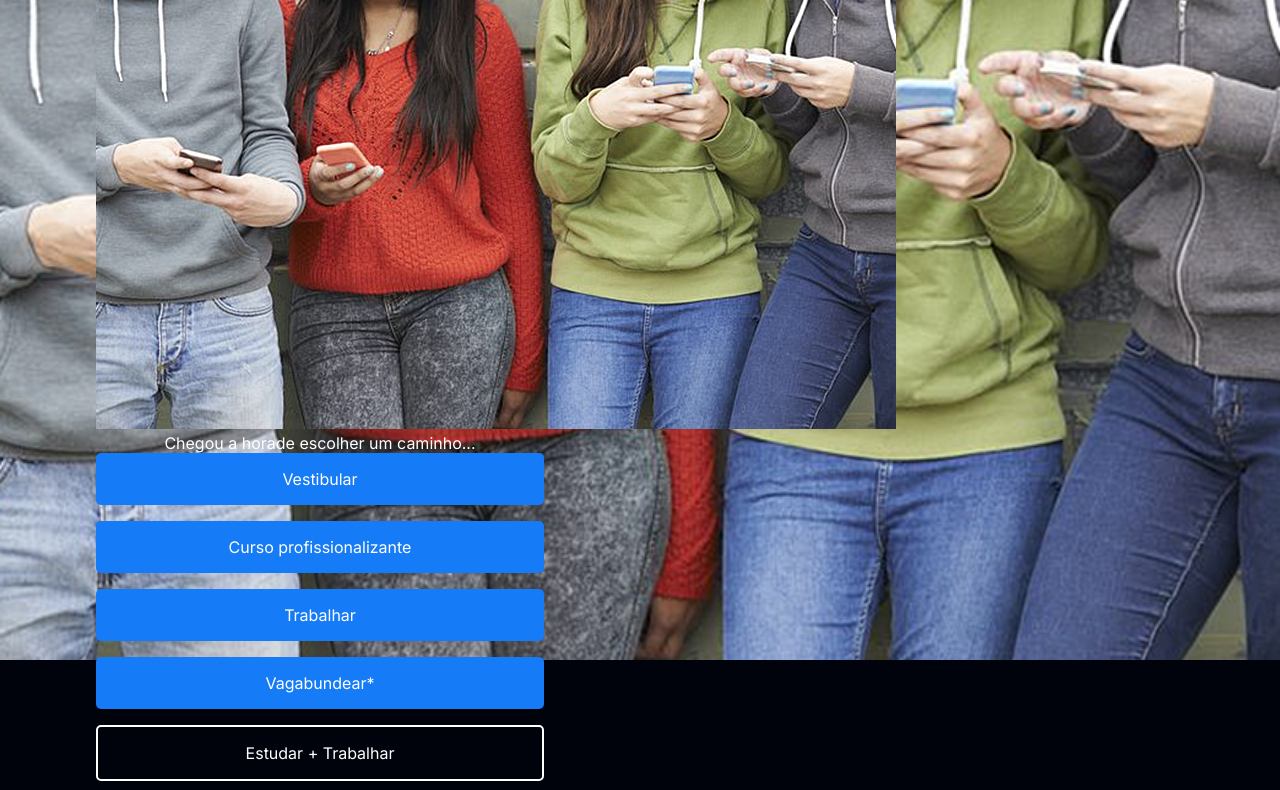
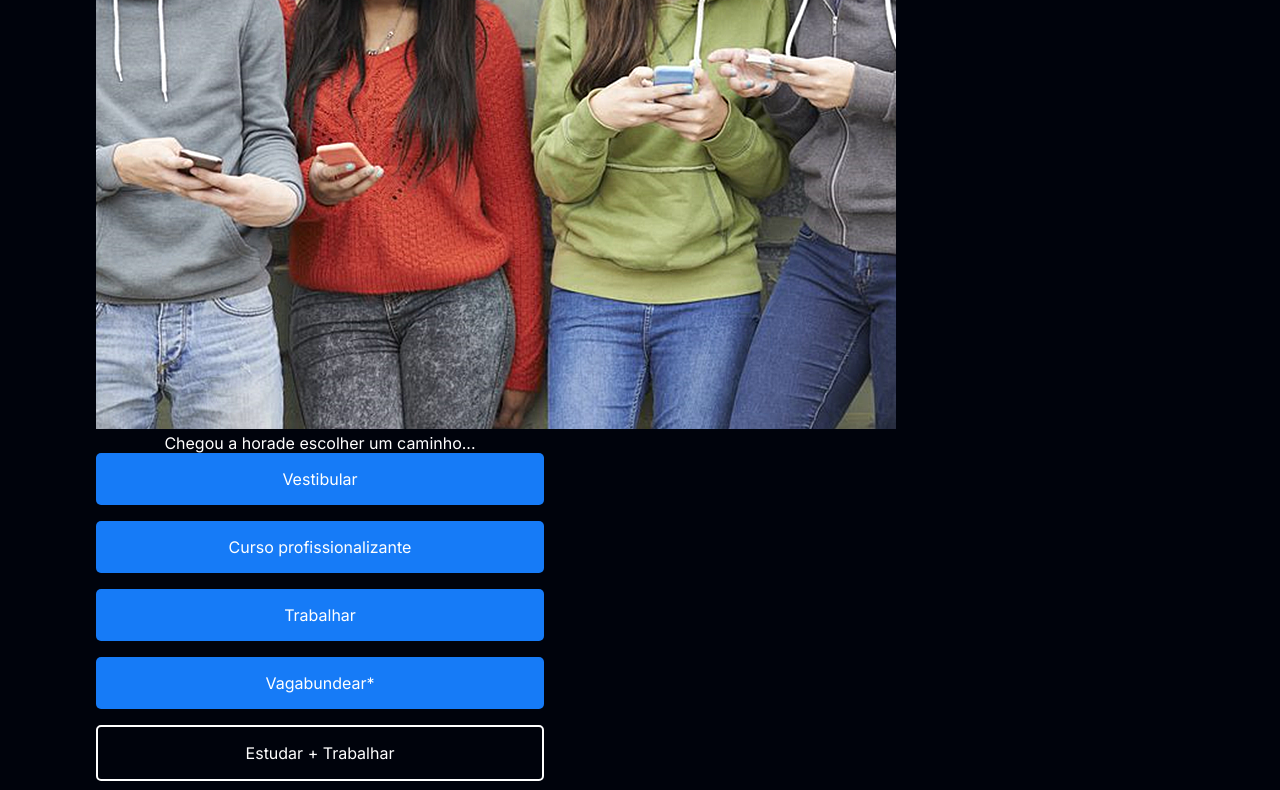
Before and after one commit to draanne/PgdaWeb2, a plain HTML site: page index.html in a window 1280 px wide. Shown: the part 52-842 px from the top of the page. Drawn offline with Linux system fonts and the light colour scheme.

Commit message:
Update styles.css

```diff
--- a/styles.css
+++ b/styles.css
@@ -21,7 +21,7 @@ body {
 }
 
 .principal {
-    background-image: url("adolescente.png");
+    background-image: url("");
     background-repeat: no-repeat;
     background-size: contain;
     align-items: center;
```
